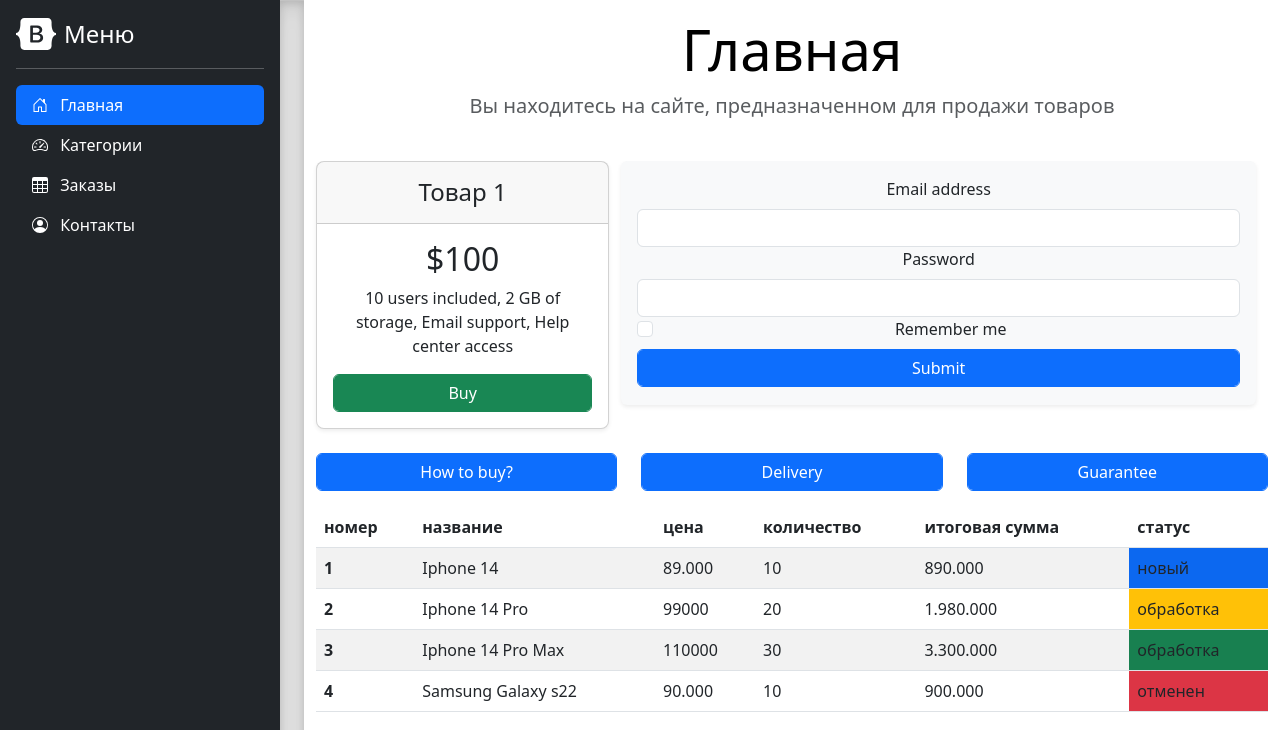
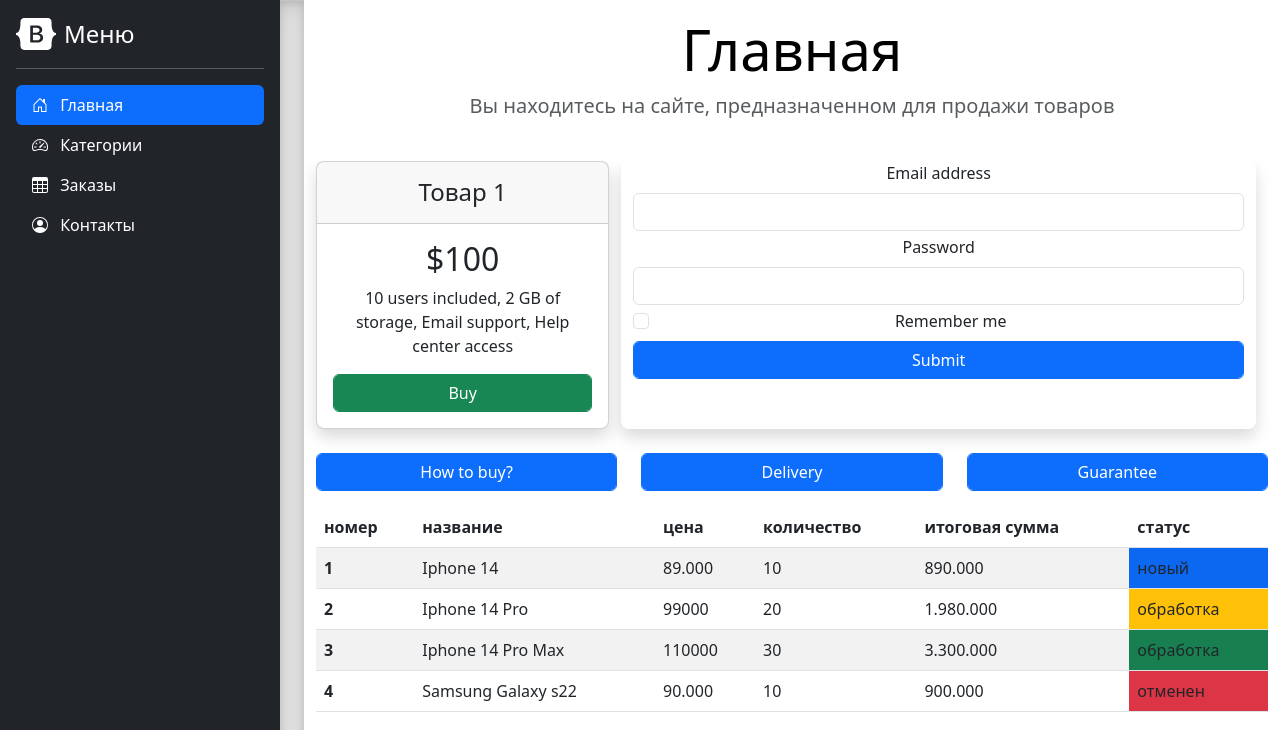
Before and after one commit to Sherika91/19.1_Lessson_Homework, a plain HTML site: page src/index.html in a window 1280 px wide. Shown: the top 730 px of the page. Drawn offline with nearby package versions, Linux system fonts and the light colour scheme.

Commit message:
Minor changes

```diff
--- a/src/index.html
+++ b/src/index.html
@@ -270,7 +270,7 @@
         <main class="row">
             <div class="row text-center">
                 <div class="col-4">
-                    <div class="card mb-4 rounded-3 shadow-sm">
+                    <div class="card mb-4 rounded-3 shadow">
                         <div class="card-header py-3">
                             <h4 class="my-0 fw-normal">Товар 1</h4>
                         </div>
@@ -286,15 +286,16 @@
                         </div>
                     </div>
                 </div>
-                <div class="col-8 shadow-sm p-3 mb-5 bg-body-tertiary rounded">
+                <div class="col-8 shadow mb-4 b rounded-3">
+                    <div class="row text-center">
                         <form>
-                        <div class="mb">
+                            <div class="mb-1">
                                 <label class="form-label" for="exampleInputEmail1">Email address</label>
                                 <input aria-describedby="emailHelp" class="form-control" id="exampleInputEmail1"
                                        name="email"
                                        type="email">
                             </div>
-                        <div class="mb">
+                            <div class="mb-1">
                                 <label class="form-label" for="exampleInputPassword1">Password</label>
                                 <input class="form-control" id="exampleInputPassword1" name="password" type="password">
                             </div>
@@ -304,6 +305,7 @@
                             </div>
                             <button class="btn btn-primary form-control" type="button">Submit</button>
                         </form>
+                    </div>
                 </div>
             </div>
             <div class="col-4">
```
Lines whose indentation alone changed are shown as unchanged.
